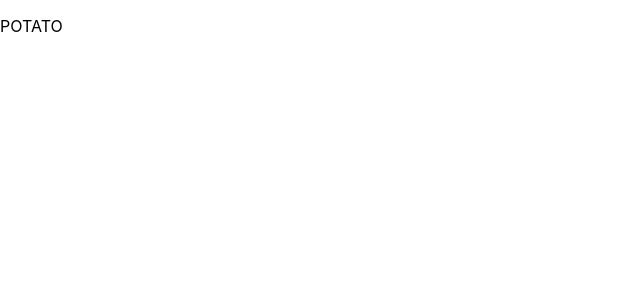
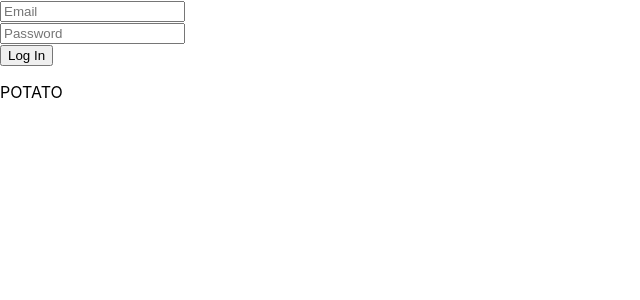
Before and after one commit to melzreal/snack-odyssey-frontend, a React (Create React App) app: page / in a window 1280 px wide. Shown: the top 300 px of the page, without its empty margins (0-640 px from the left). Built offline with nearby package versions, Linux system fonts and the light colour scheme.

Commit message:
redux state added to login

```diff
--- a/src/App.js
+++ b/src/App.js
@@ -1,11 +1,12 @@
 import React, { Component } from 'react';
-
+import LoginForm from './components/LoginForm';
 class App extends Component {
 
 
     render() {
         return (
             <div>
+            <LoginForm/>
               <p> POTATO </p>
             </div>
         );
--- /dev/null
+++ b/src/actions/loginForm.js
@@ -0,0 +1,7 @@
+export const updateLoginForm = (formData) => {
+	return {
+		type: 'UPDATE_LOGIN_FORM',
+		formData
+	}
+
+}
--- /dev/null
+++ b/src/components/LoginForm.js
@@ -0,0 +1,47 @@
+import React from 'react';
+import { connect } from 'react-redux';
+import { updateLoginForm } from '../actions/loginForm'
+
+const LoginForm = ({ loginForm, updateLoginForm}) => {
+
+    const handleInputChange = event =>{
+        const { name, value } = event.target
+        const updatedInfo = {
+            ...loginForm,
+            [name]:value
+        }
+        updateLoginForm(updatedInfo)
+    }
+
+   return (
+    <div>
+        <form>
+            <input name="email"
+            type="text"
+            value={loginForm.email}
+            placeholder="Email"
+            onChange={handleInputChange}/>
+                <br/>
+            <input
+            name="password"
+            type="password"
+            value={loginForm.password}
+            placeholder="Password"
+            onChange={handleInputChange}/>
+                <br/>
+            <input type="submit" value="Log In" />
+        </form>
+    </div>
+        );
+}
+
+//we get an argument coming into the component, an object of email and pass
+const mapStateToProps = state => {
+  return {
+    loginForm: state.loginForm
+  }
+
+}
+
+
+export default connect(mapStateToProps, { updateLoginForm })(LoginForm)
--- /dev/null
+++ b/src/reducers/currentUser.js
@@ -0,0 +1,12 @@
+export default (state = null, action) => {
+
+	switch(action.type){
+
+		case "SET_CURRENT_USER":
+			return action.user
+
+		default:
+		return state
+	}
+
+}
--- /dev/null
+++ b/src/reducers/loginReducer.js
@@ -0,0 +1,17 @@
+const initialState = {
+	email: "",
+	password: ""
+}
+
+export default (state = initialState, action) => {
+
+	switch(action.type){
+
+		case 'UPDATE_LOGIN_FORM':
+			return action.formData
+
+	   default:
+			return state
+	}
+
+}
```
Also changed, not shown: src/actions/currentUser.js (added, +31 -0 lines), src/index.js (+8 -2 lines), 1 other file (tests, documents, lock files or other folders).
